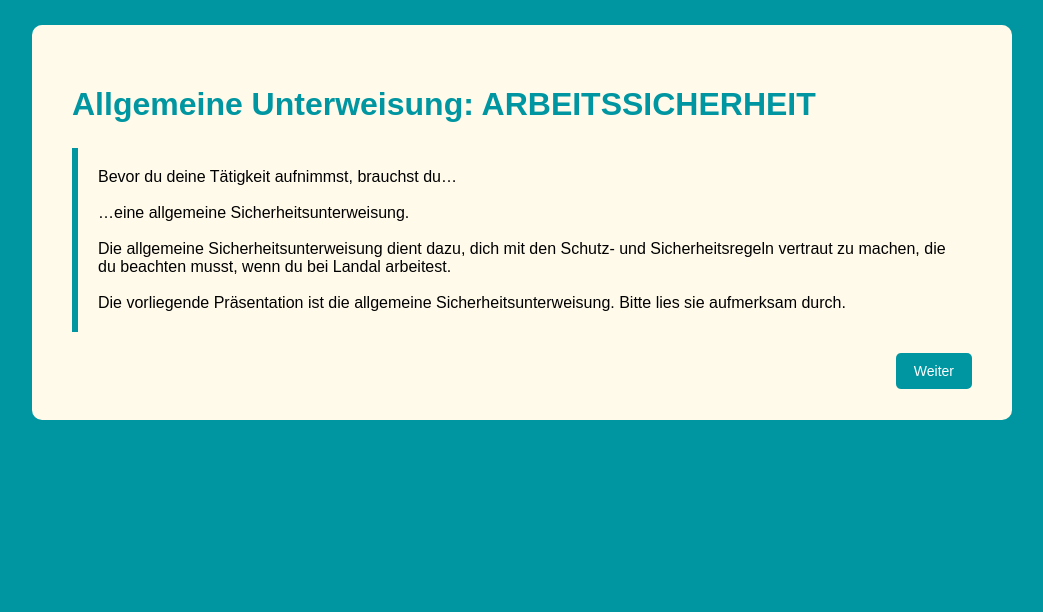
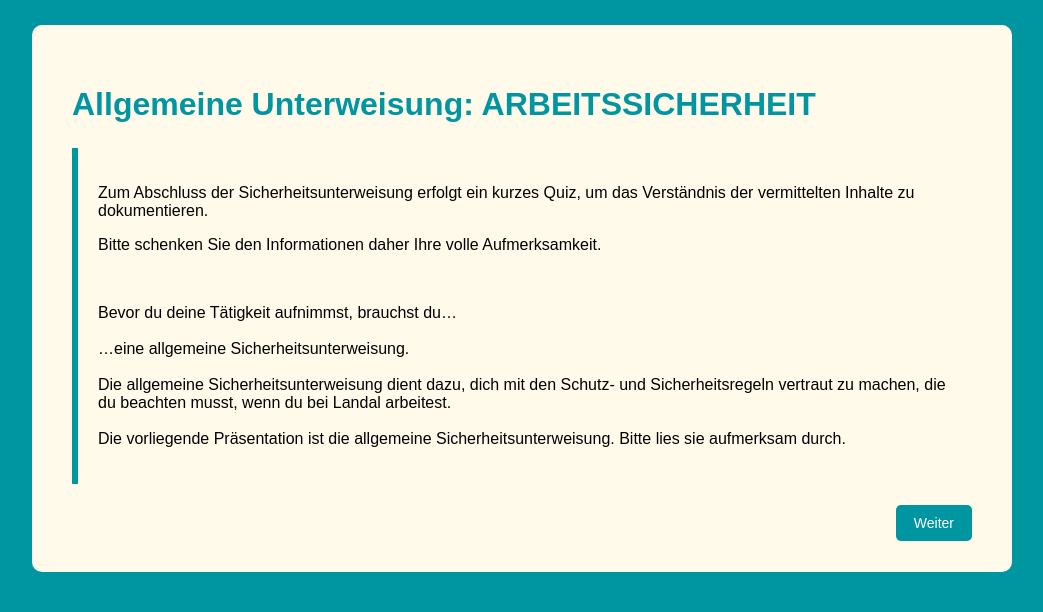
Before and after one commit to Landalhwd/sicherheitsunterweisung, a Flask app: page /unterweisung/1 in a window 1280 px wide. Shown: the part 229-841 px from the top of the page, without its empty margins (118-1161 px from the left). Before the commit the page ends 649 px from the top, so only its background shows below. Run offline with Flask 3, Linux system fonts and the light colour scheme.

Commit message:
Add files via upload

```diff
--- a/templates/01_begruesung.html
+++ b/templates/01_begruesung.html
@@ -4,15 +4,22 @@
 <h1>Allgemeine Unterweisung: ARBEITSSICHERHEIT</h1>
 
 <div class="box">
-Bevor du deine Tätigkeit aufnimmst, brauchst du…<br><br>
+  <p>Zum Abschluss der Sicherheitsunterweisung erfolgt ein kurzes Quiz, um das Verständnis der vermittelten Inhalte zu dokumentieren. </p>
+  <p>Bitte schenken Sie den Informationen daher Ihre volle Aufmerksamkeit.</p>
+  <p>&nbsp;</p>
+  <p>Bevor du deine Tätigkeit aufnimmst, brauchst du…<br>
+    <br>
 
-…eine allgemeine Sicherheitsunterweisung.<br><br>
+…eine allgemeine Sicherheitsunterweisung.<br>
+<br>
 
 Die allgemeine Sicherheitsunterweisung dient dazu, dich mit den Schutz- und
-Sicherheitsregeln vertraut zu machen, die du beachten musst, wenn du bei Landal arbeitest.<br><br>
+Sicherheitsregeln vertraut zu machen, die du beachten musst, wenn du bei Landal arbeitest.<br>
+<br>
 
 Die vorliegende Präsentation ist die allgemeine Sicherheitsunterweisung. Bitte lies sie
 aufmerksam durch.
+  </p>
 </div>
 <div class="nav">
     <a href="/unterweisung/2">Weiter</a>
```
